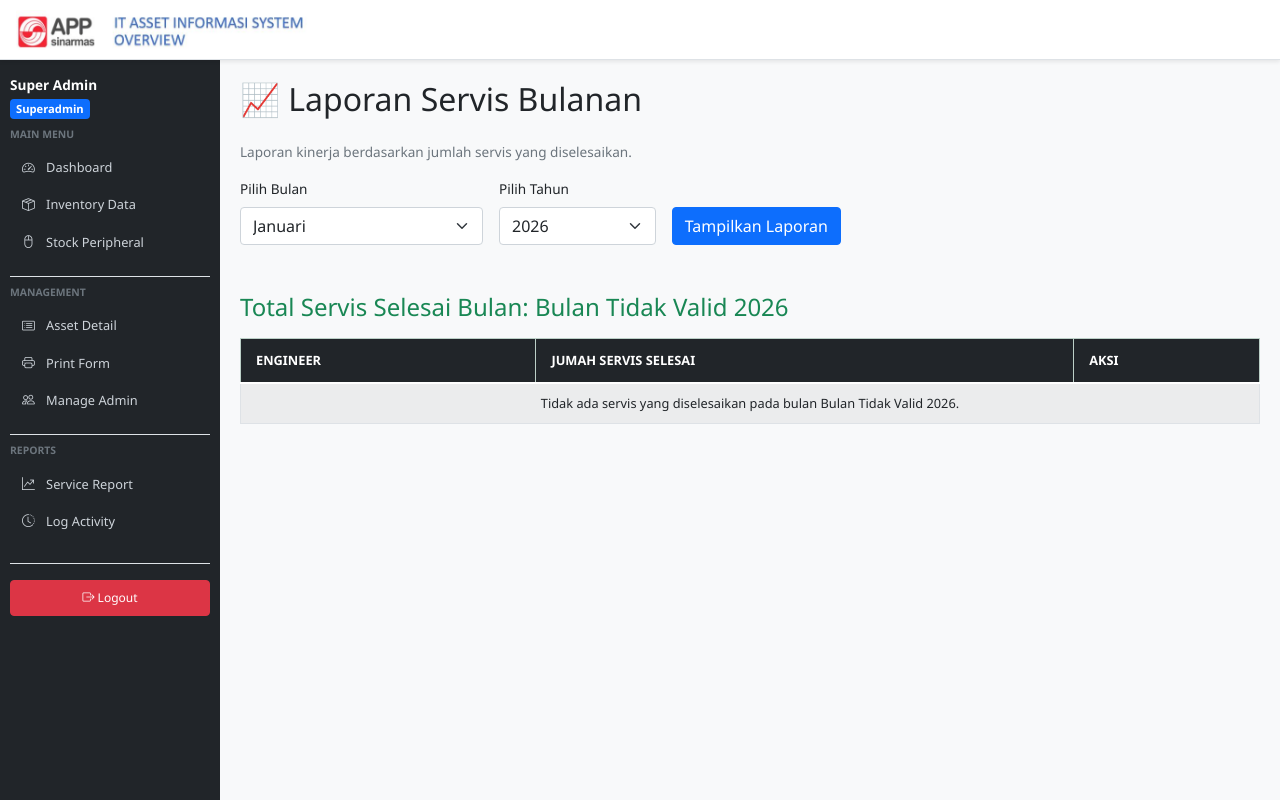
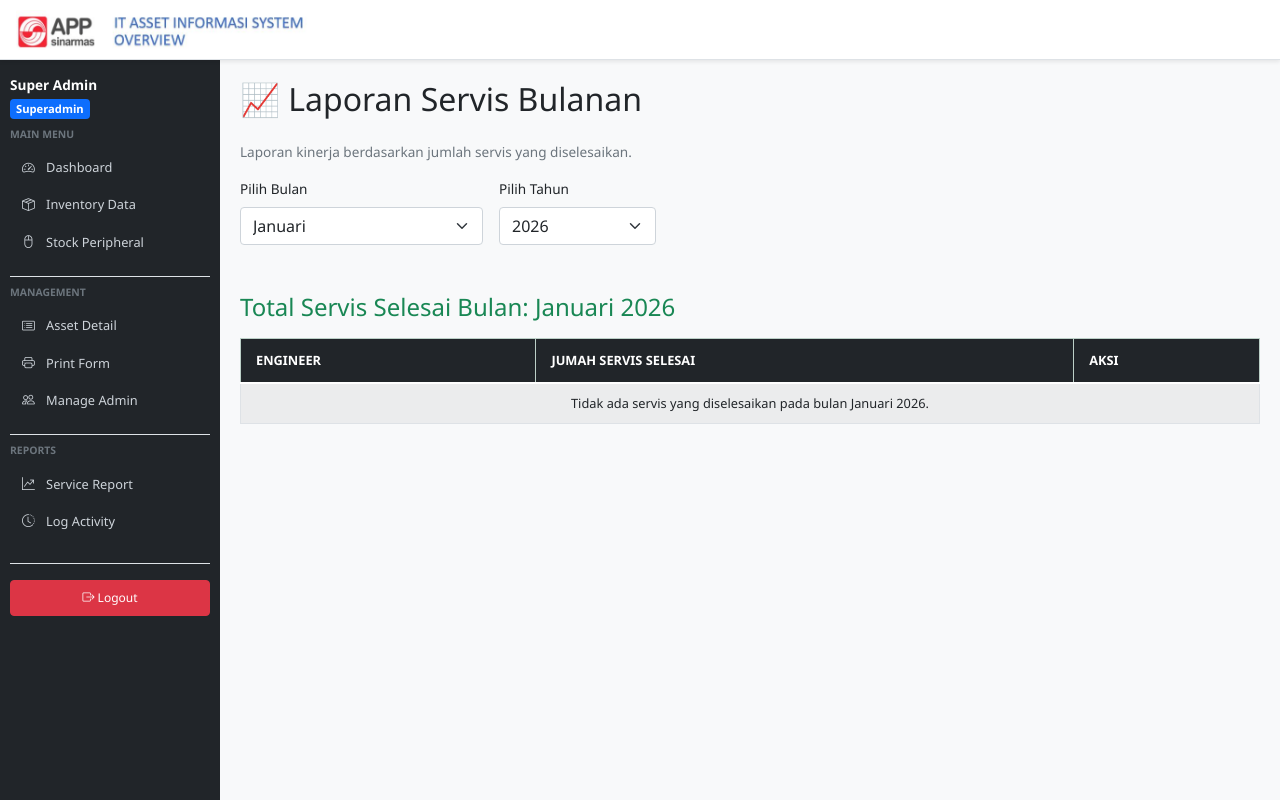
Before and after one commit to kazeorp/inventori, a PHP site: page /laporan_servis.php in a window 1280 px wide. Run offline with PHP 8.4, Linux system fonts and the light colour scheme; a user stored in the database is signed in; data comes from the database, SQL or seed files in the repository; tables that the repository leaves empty or names only in its code hold one stand-in row (values such as "Sample post").

Commit message:
perbaikan bulan dan tahun

```diff
--- a/laporan_servis.php
+++ b/laporan_servis.php
@@ -33,15 +33,16 @@ $bulan_indo = [
 ];
 
 // 2. Tentukan Bulan dan Tahun yang dipilih
-$selected_month = isset($_GET['bulan']) ? (int)$_GET['bulan'] : date('m');
-$selected_year = isset($_GET['tahun']) ? (int)$_GET['tahun'] : date('Y');
+$selected_month = isset($_GET['bulan']) ? (int)$_GET['bulan'] : (int)date('n'); // 'n' adalah bulan tanpa nol di depan (1-12)
+$selected_year = isset($_GET['tahun']) ? (int)$_GET['tahun'] : (int)date('Y');
 
-// Validasi sederhana
-if ($selected_month < 1 || $selected_month > 12) $selected_month = date('m');
-if ($selected_year < 2020 || $selected_year > date('Y') + 1) $selected_year = date('Y');
+// Validasi jika input manual lewat URL ngawur
+if ($selected_month < 1 || $selected_month > 12) $selected_month = (int)date('n');
+if ($selected_year < 2020 || $selected_year > (int)date('Y') + 1) $selected_year = (int)date('Y');
 
 // 💡 HITUNG NAMA BULAN UNTUK JUDUL
-$month_name_indo = $bulan_indo[$selected_month] ?? 'Bulan Tidak Valid';
+// Pastikan index bulan_indo menggunakan (int) agar match
+$month_name_indo = isset($bulan_indo[$selected_month]) ? $bulan_indo[$selected_month] : 'Januari';
 $current_month_name = "{$month_name_indo} {$selected_year}";
 
 // 3. Query Laporan Servis Selesai berdasarkan Bulan & Tahun
@@ -90,12 +91,11 @@ $result_admins = mysqli_query($koneksi, $sql_admins);
         <h2 class="mb-4">📈 Laporan Servis Bulanan</h2>
         <p class="text-muted">Laporan kinerja berdasarkan jumlah servis yang diselesaikan.</p>
 
-        <form method="GET" class="row g-3 mb-5 align-items-end">
+    <form method="GET" id="filterForm" class="row g-3 mb-5 align-items-end">
         <div class="col-md-3">
             <label for="bulan" class="form-label">Pilih Bulan</label>
-            <select name="bulan" id="bulan" class="form-select">
+            <select name="bulan" id="bulan" class="form-select" onchange="this.form.submit()">
                 <?php
-                // 💡 GUNAKAN ARRAY YANG SUDAH DIDEFINISIKAN DI ATAS FILE
                 foreach ($bulan_indo as $month_num => $month_name):
                 ?>
                 <option value="<?= $month_num ?>" <?= ($selected_month == $month_num) ? 'selected' : '' ?>>
@@ -106,14 +106,11 @@ $result_admins = mysqli_query($koneksi, $sql_admins);
         </div>
         <div class="col-md-2">
             <label for="tahun" class="form-label">Pilih Tahun</label>
-                <select name="tahun" id="tahun" class="form-select">
+            <select name="tahun" id="tahun" class="form-select" onchange="this.form.submit()">
                 <?php for ($y = date('Y'); $y >= 2020; $y--): ?>
                 <option value="<?= $y ?>" <?= ($selected_year == $y) ? 'selected' : '' ?>><?= $y ?></option>
                 <?php endfor; ?>
             </select>
-            </div>
-            <div class="col-md-auto">
-                <button type="submit" class="btn btn-primary">Tampilkan Laporan</button>
         </div>
         </form>
 
```
Also changed, not shown: peripherals.php (+17 -3 lines). Lines whose indentation alone changed are shown as unchanged.
